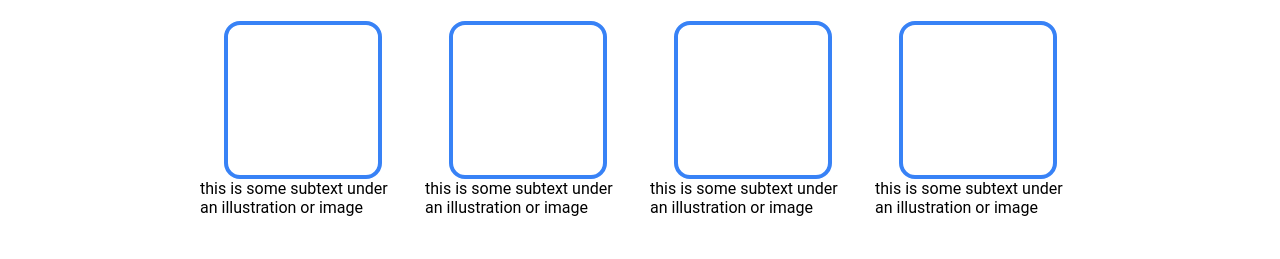
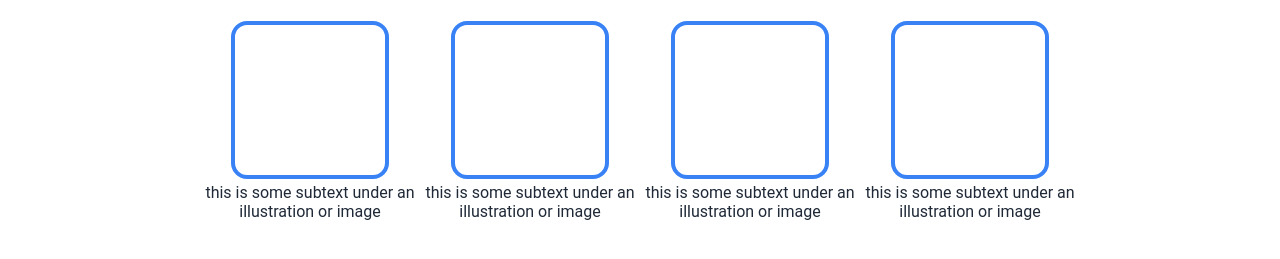
Before and after one commit to edwards955/landing-page, a plain HTML site: page index.html in a window 1280 px wide. Shown: the part 595-854 px from the top of the page. Drawn offline with Linux system fonts and the light colour scheme.

Commit message:
Tweak information section

```diff
--- a/index.html
+++ b/index.html
@@ -30,19 +30,19 @@
             <div class="info-content">
                 <div class="info-block">
                     <div class="info-image"></div>
-                    this is some subtext under an illustration or image
+                    <p>this is some subtext under an illustration or image</p>
                 </div>
                 <div class="info-block">
                     <div class="info-image"></div>
-                    this is some subtext under an illustration or image
+                    <p>this is some subtext under an illustration or image</p>
                 </div>
                 <div class="info-block">
                     <div class="info-image"></div>
-                    this is some subtext under an illustration or image
+                    <p>this is some subtext under an illustration or image</p>
                 </div>
                 <div class="info-block">
                     <div class="info-image"></div>
-                    this is some subtext under an illustration or image
+                    <p>this is some subtext under an illustration or image</p>
                 </div>
             </div>
         </div>
--- a/style.css
+++ b/style.css
@@ -93,15 +93,14 @@ button {
 
 .info-content {
     display: flex;
-    gap: 20px;
+    justify-content: center;
 }
 
 .info-block {
     display: flex;
     flex-direction: column;
     align-items: center;
-    flex: 1;
-
+    text-align: center;
 }
 
 .info-image {
@@ -109,7 +108,11 @@ button {
     border-radius: 16px;
     height: 150px;
     width: 150px;
-    flex: auto;
+}
+
+.info-block p {
+    margin: 4px 0;
+    color: #1f2937;
 }
 
 .spacing {
```
